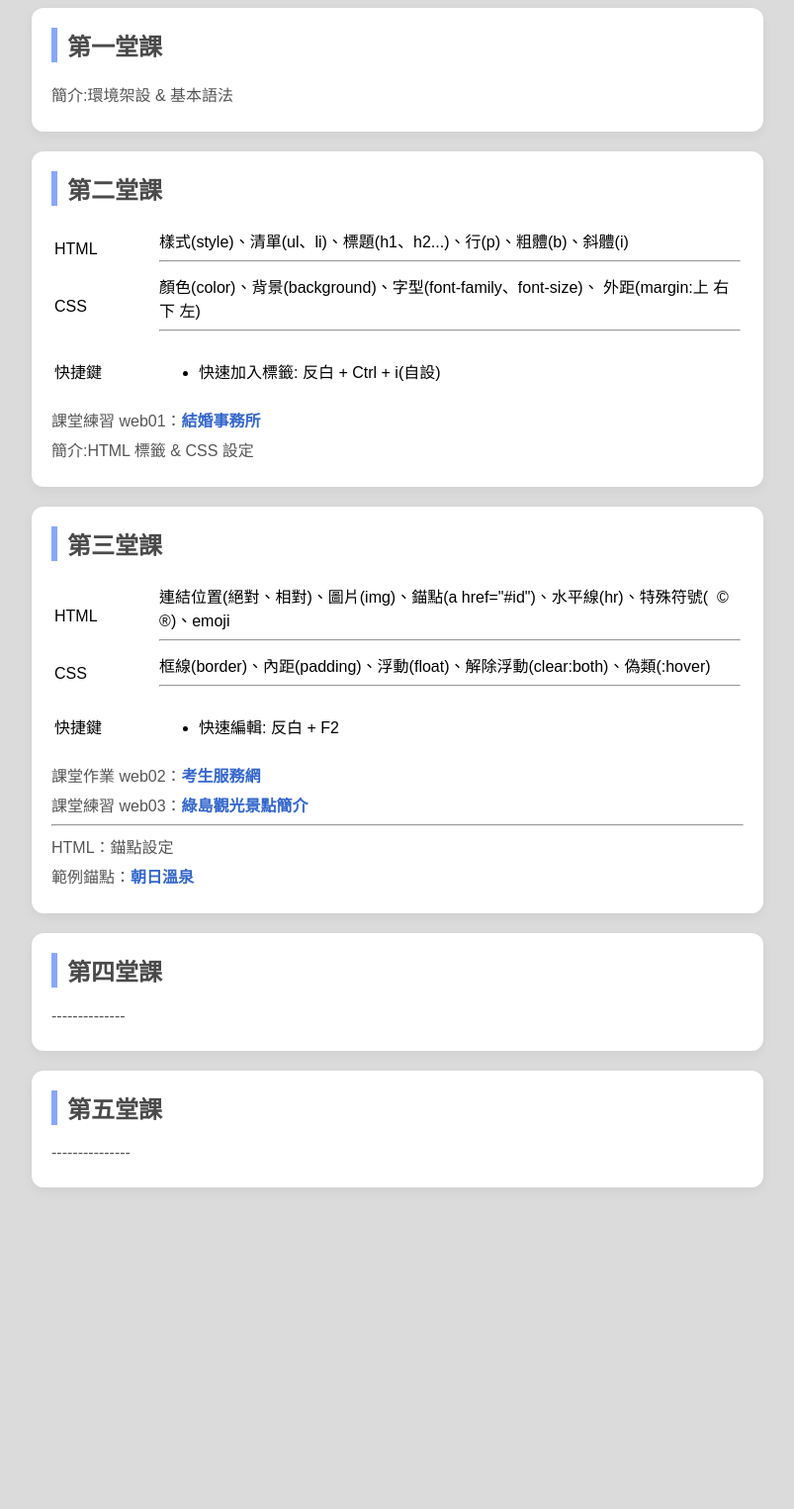
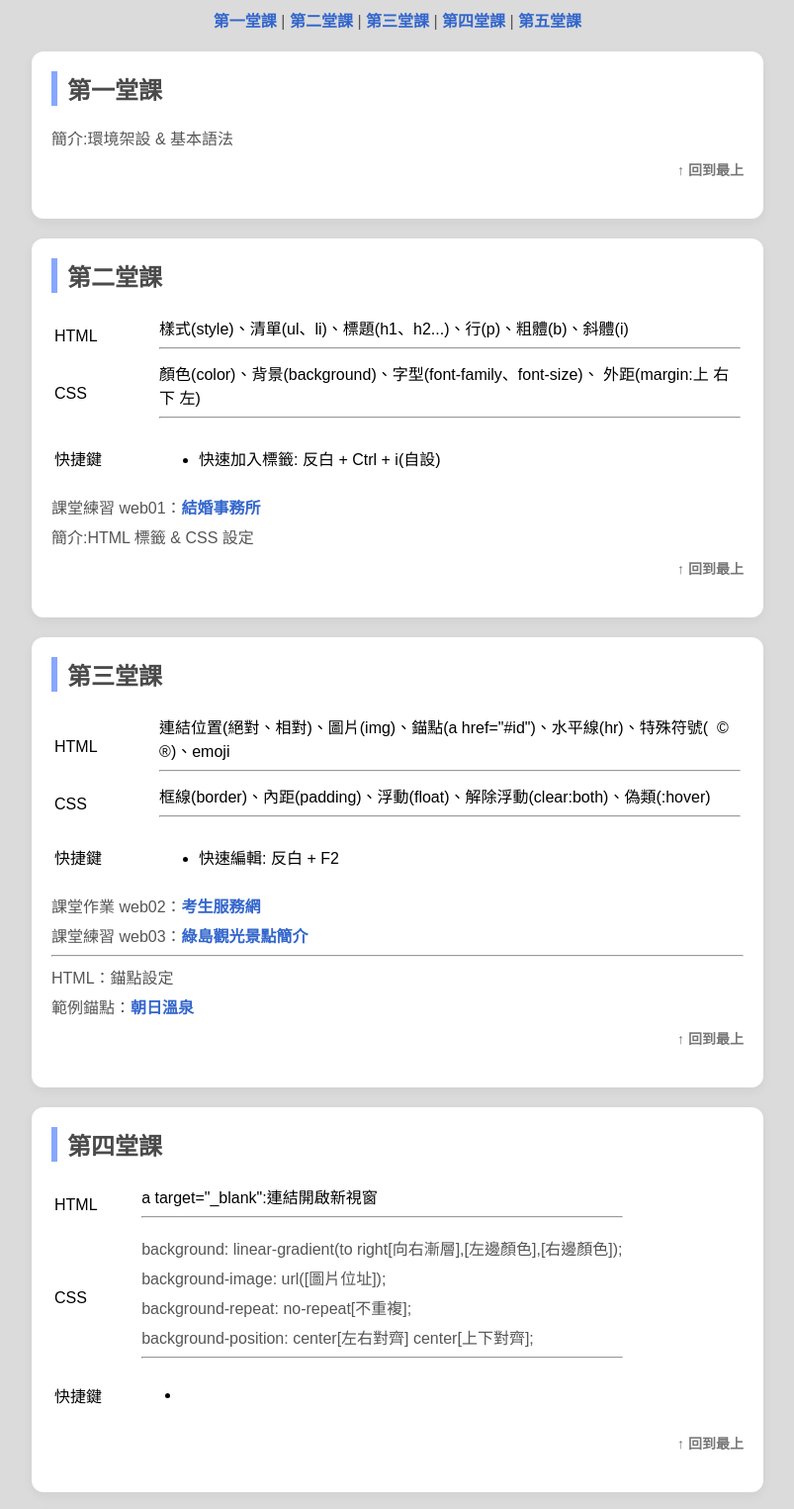
Before and after one commit to isKaitea/WebProgrammingPractice, a plain HTML site: page index.html in a window 1280 px wide. Shown: the part 101-1626 px from the top of the page at 99% size, without its empty margins (238-1041 px from the left). Before the commit the page ends 1341 px from the top, so only its background shows below. Drawn offline with Linux system fonts and the light colour scheme.

Commit message:
1119編輯1

```diff
--- a/index.html
+++ b/index.html
@@ -14,17 +14,17 @@
         h1 {
             text-align: center;
             color: #333;
-
         }
 
         .section {
             background: #fff;
-            padding: 20px;
+            padding: 20px 20px 40px;
             margin: 20px auto;
             border-radius: 12px;
             width: 90%;
             max-width: 700px;
             box-shadow: 0 4px 12px rgba(0,0,0,0.05);
+            position: relative;
         }
 
         .section h2 {
@@ -47,22 +47,50 @@
         a:hover {
             text-decoration: underline;
         }
+
+        nav p {
+            text-align: center;
+            margin: 10px 0;
+        }
+
+        /* 右下角回頂部連結 */
+        .back-top {
+            display: block;
+            text-align: right;
+            margin-top: 10px;
+            font-size: 14px;
+            color: #777;
+        }
+        .back-top:hover {
+            color: #000;
+            text-decoration: underline;
+        }
     </style>
 </head>
 
 <body>
 
-<h1>歡迎來到 KT 的新手網站</h1>
+<h1 id="top">KT 的新手網站課程筆記</h1>
+
+<nav>
+    <p><a href="#第一堂課">第一堂課</a> |
+        <a href="#第二堂課">第二堂課</a> |
+        <a href="#第三堂課">第三堂課</a> |
+        <a href="#第四堂課">第四堂課</a> |
+        <a href="#第五堂課">第五堂課</a></p>
+</nav>
 
 <!-- 第一堂課 -->
 <div class="section">
-    <h2>第一堂課</h2>
+    <h2 id="第一堂課">第一堂課</h2>
     <p>簡介:環境架設 & 基本語法</p>
+
+    <a class="back-top" href="#top">↑ 回到最上</a>
 </div>
 
 <!-- 第二堂課 -->
 <div class="section">
-    <h2>第二堂課</h2>
+    <h2 id="第二堂課">第二堂課</h2>
     <table>
         <tr>
             <td style="width: 15%;">HTML</td>
@@ -88,13 +116,15 @@
         </tr>
     </table>
 
-    <p>課堂練習 web01：<a href="web01/index.html">結婚事務所</a></p>
+    <p>課堂練習 web01：<a href="web01/index.html" target="_blank">結婚事務所</a></p>
     <p>簡介:HTML 標籤 & CSS 設定</p>
+
+    <a class="back-top" href="#top">↑ 回到最上</a>
 </div>
 
 <!-- 第三堂課 -->
 <div class="section">
-    <h2>第三堂課</h2>
+    <h2 id="第三堂課">第三堂課</h2>
     <table>
         <tr>
             <td style="width: 15%;">HTML</td>
@@ -120,23 +150,59 @@
         </tr>
     </table>
 
-    <p>課堂作業 web02：<a href="web02/index.html">考生服務網</a></p>
-    <p>課堂練習 web03：<a href="web03/index.html">綠島觀光景點簡介</a></p>
+    <p>課堂作業 web02：<a href="web02/index.html" target="_blank">考生服務網</a></p>
+    <p>課堂練習 web03：<a href="web03/index.html" target="_blank">綠島觀光景點簡介</a></p>
     <hr>
     <p>HTML：錨點設定</p>
-    <p>範例錨點：<a href="./web03/index.html#t4">朝日溫泉</a></p>
+    <p>範例錨點：<a href="./web03/index.html#t4" target="_blank">朝日溫泉</a></p>
+
+    <a class="back-top" href="#top">↑ 回到最上</a>
 </div>
 
 <!-- 第四堂課 -->
 <div class="section">
-    <h2>第四堂課</h2>
-    <p>--------------</p>
+    <h2 id="第四堂課">第四堂課</h2>
+    <table>
+        <tr>
+            <td style="width: 15%;">HTML</td>
+            <td>
+                a target="_blank":連結開啟新視窗<br>
+
+            <hr>
+            </td>
+        </tr>
+        <tr>
+            <td>CSS</td>
+            <td>
+                <p>background: linear-gradient(to right[向右漸層],[左邊顏色],[右邊顏色]);</p>
+                <p>background-image: url([圖片位址]);</p>
+                <p>background-repeat: no-repeat[不重複];</p>
+                <p>background-position: center[左右對齊] center[上下對齊];</p>
+
+                <hr>
+            </td>
+        </tr>
+        <tr>
+            <td>快捷鍵</td>
+            <td>
+                <ul>
+                    <li>
+
+                    </li>
+                </ul>
+            </td>
+        </tr>
+    </table>
+
+    <a class="back-top" href="#top">↑ 回到最上</a>
 </div>
 
 <!-- 第五堂課 -->
 <div class="section">
-    <h2>第五堂課</h2>
+    <h2 id="第五堂課">第五堂課</h2>
     <p>---------------</p>
+
+    <a class="back-top" href="#top">↑ 回到最上</a>
 </div>
 
 </body>
```
Also changed, not shown: web02/index.html (+14 -5 lines).
